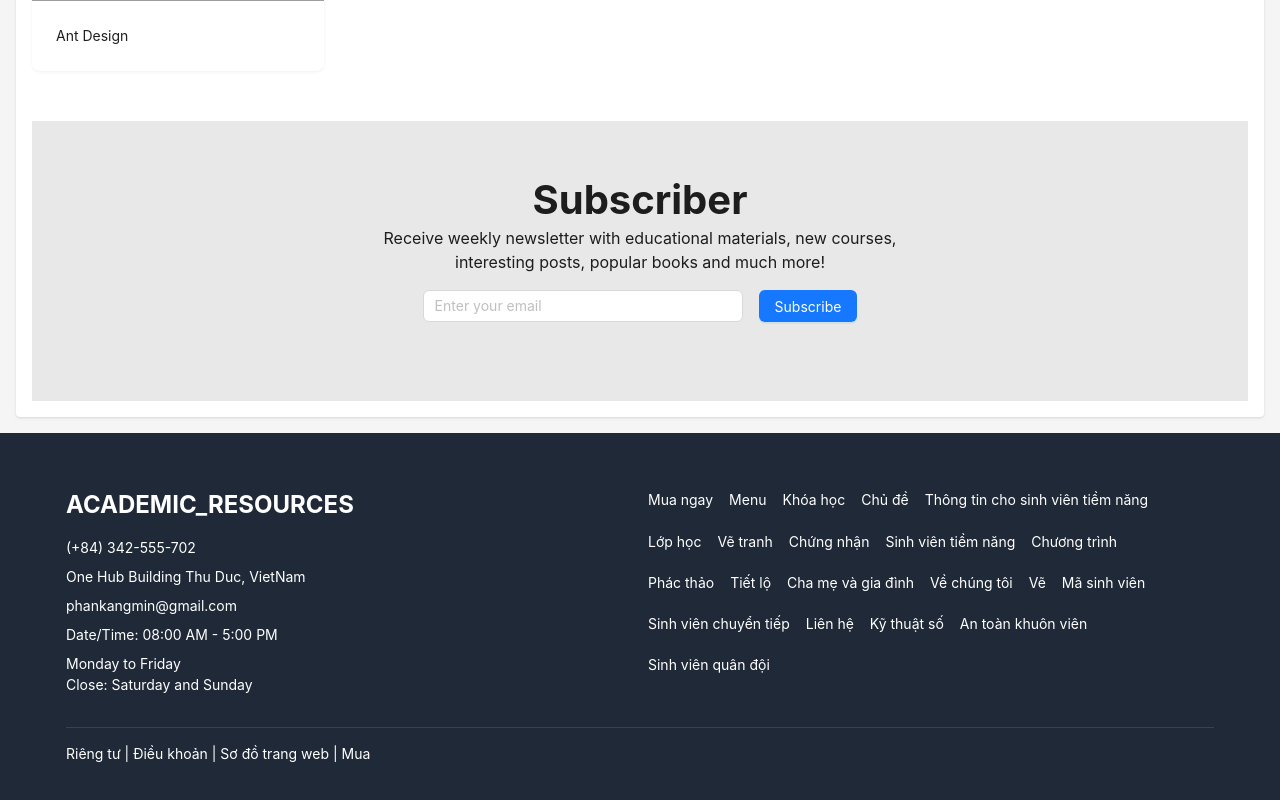
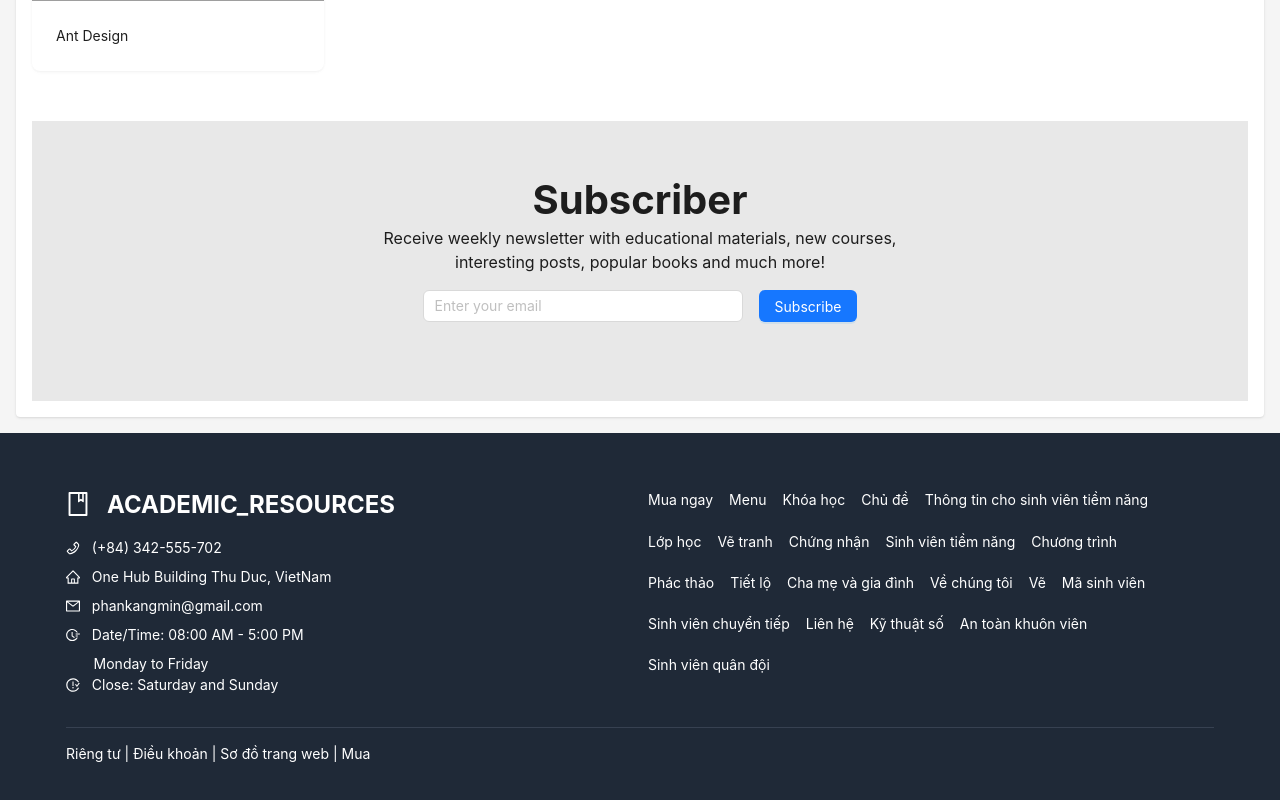
Before and after one commit to kagmin23/academic-resources, a React (Create React App) app: page / in a window 1280 px wide. Shown: the part 3833-4633 px from the top of the page. Built offline with nearby package versions, Linux system fonts and the light colour scheme; grey boxes are pictures that could not be loaded.

Commit message:
Update Footer.tsx

```diff
--- a/src/components/Footer.tsx
+++ b/src/components/Footer.tsx
@@ -1,3 +1,4 @@
+import { BookOutlined, FieldTimeOutlined, HomeOutlined, IssuesCloseOutlined, MailOutlined, PhoneOutlined } from '@ant-design/icons';
 import { Layout } from 'antd';
 import React from 'react';
 
@@ -7,14 +8,14 @@ const Footer: React.FC = () => {
       <div className="container px-4 py-8 mx-auto">
         <div className="grid grid-cols-1 gap-4 md:grid-cols-2">
           <div>
-            <h2 className="text-2xl font-bold">ACADEMIC_RESOURCES</h2>
+            <h2 className="text-2xl font-bold"><BookOutlined />&nbsp;&nbsp;&nbsp;ACADEMIC_RESOURCES</h2>
             <ul className="mt-4">
-              <li className="mb-2">(+84) 342-555-702</li>
-              <li className="mb-2">One Hub Building Thu Duc, VietNam</li>
-              <li className="mb-2">phankangmin@gmail.com</li>
-              <li className="mb-2">Date/Time: 08:00 AM - 5:00 PM</li>
-              <li>Monday to Friday</li>
-              <li>Close: Saturday and Sunday</li>
+              <li className="mb-2"><PhoneOutlined />&nbsp;&nbsp;&nbsp;(+84) 342-555-702</li>
+              <li className="mb-2"><HomeOutlined />&nbsp;&nbsp;&nbsp;One Hub Building Thu Duc, VietNam</li>
+              <li className="mb-2"><MailOutlined />&nbsp;&nbsp;&nbsp;phankangmin@gmail.com</li>
+              <li className="mb-2"><FieldTimeOutlined />&nbsp;&nbsp;&nbsp;Date/Time: 08:00 AM - 5:00 PM</li>
+              <li>&nbsp;&nbsp;&nbsp;&nbsp;&nbsp;&nbsp;&nbsp;Monday to Friday</li>
+              <li><IssuesCloseOutlined />&nbsp;&nbsp;&nbsp;Close: Saturday and Sunday</li>
             </ul>
           </div>
           <div className="flex flex-wrap">
```
